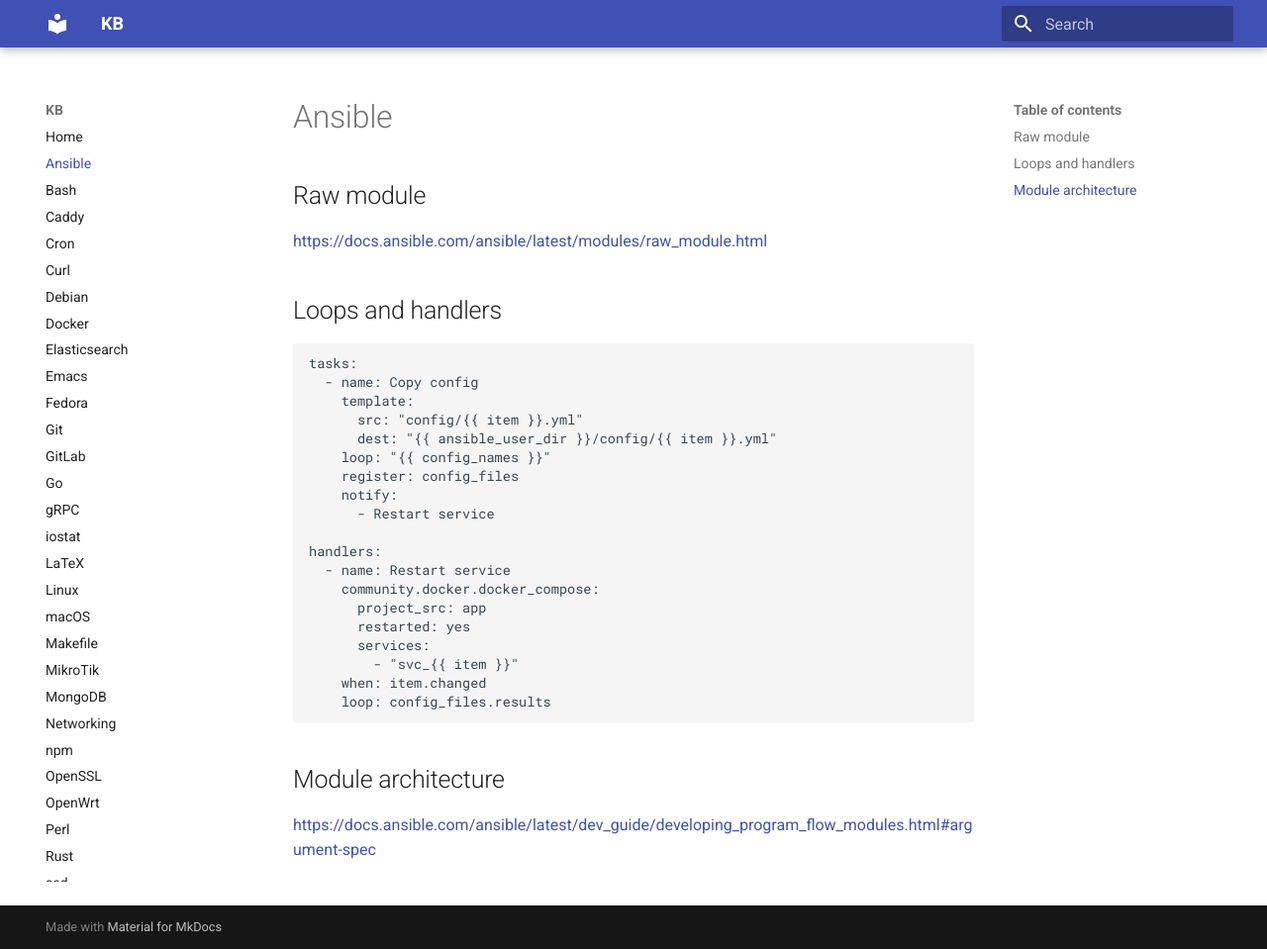
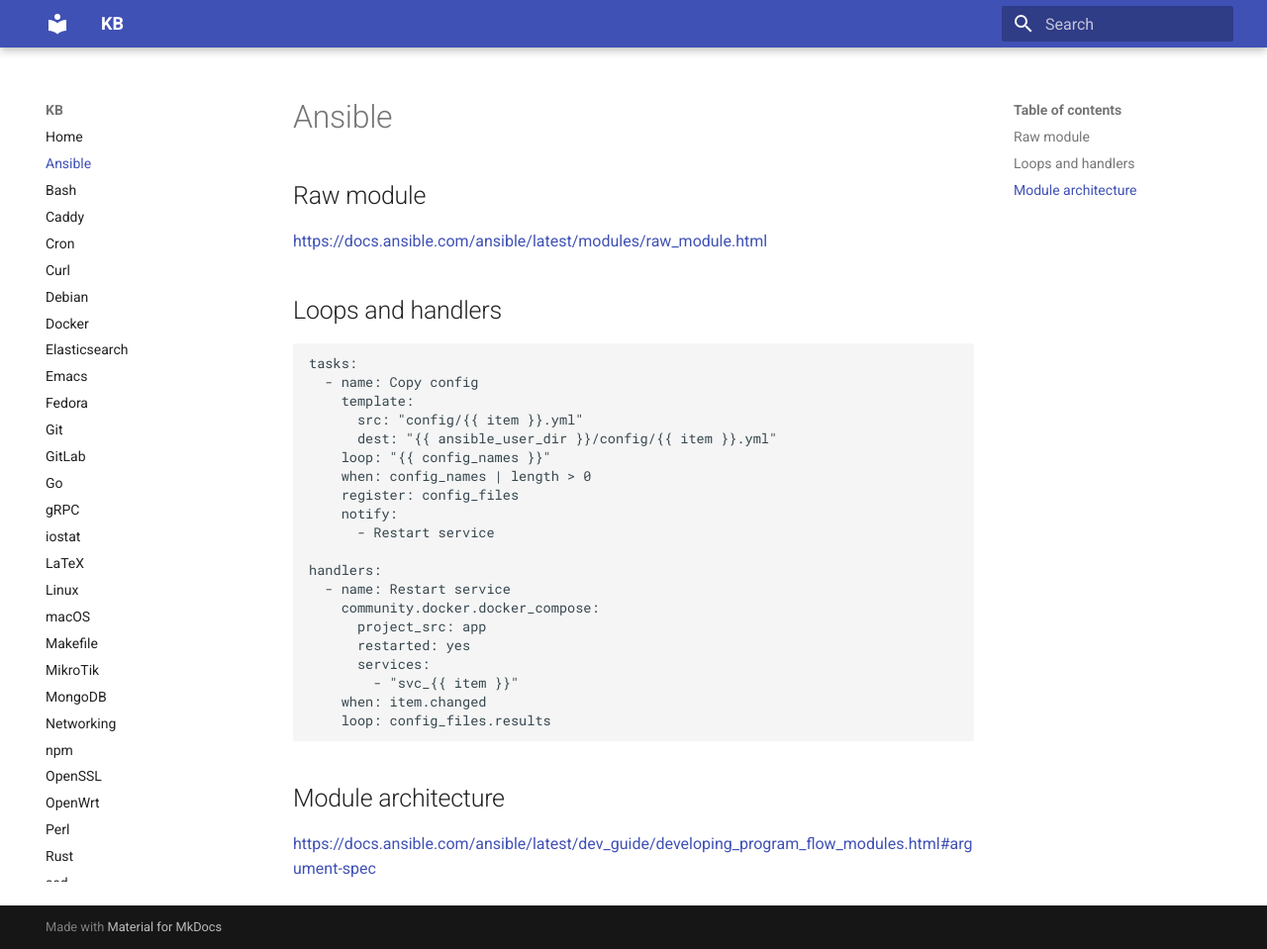
Before and after one commit to mbialon/kb, an MkDocs documentation site: the page built from docs/ansible.md, in a window 1280 px wide and 959 px high. Shown: the whole window at 99% size. Built offline with MkDocs 1.6.1 and Material for MkDocs 9.7.7, drawn with Linux system fonts in a browser that asks for light colours.

Commit message:
ansible: guard loops against empty variables

```diff
--- a/docs/ansible.md
+++ b/docs/ansible.md
@@ -13,6 +13,7 @@ tasks:
       src: "config/{{ item }}.yml"
       dest: "{{ ansible_user_dir }}/config/{{ item }}.yml"
     loop: "{{ config_names }}"
+    when: config_names | length > 0
     register: config_files
     notify:
       - Restart service
```
